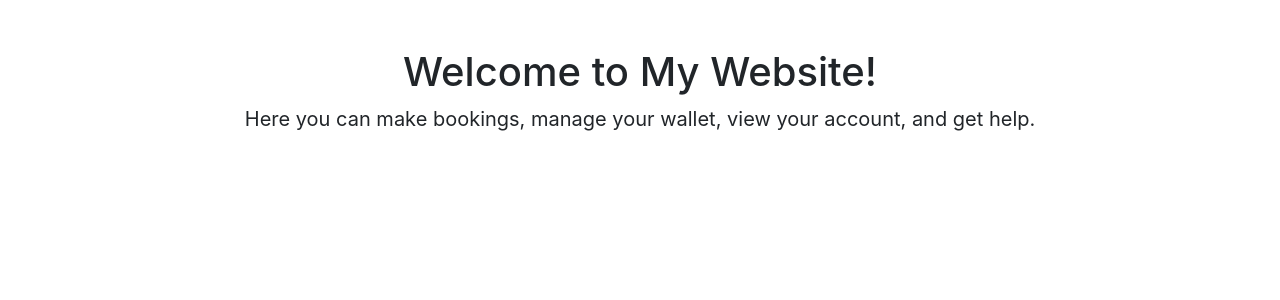
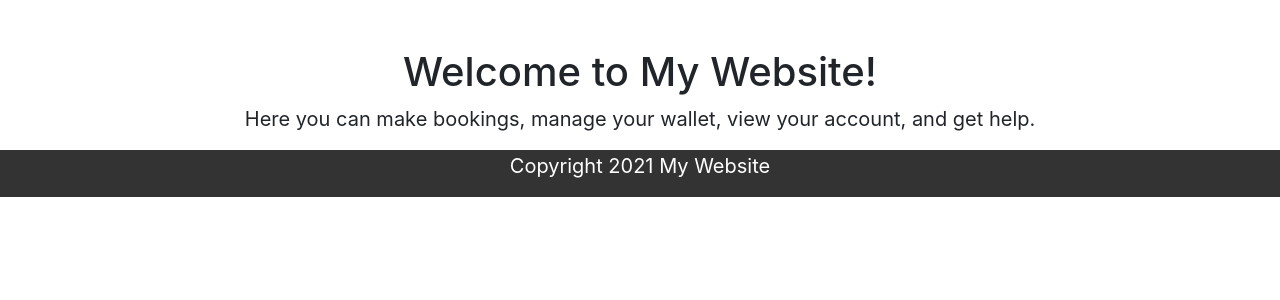
Before and after one commit to BilalJayy/GOO-Malik-Bilal-Javed, a PHP site: page /GOO.html in a window 1280 px wide. Shown: the part 62-362 px from the top of the page. Run offline with PHP 8.4, Linux system fonts and the light colour scheme.

Commit message:
changes in footer

```diff
--- a/GOO.html
+++ b/GOO.html
@@ -36,14 +36,14 @@
       </div>
     </nav>
 
-
-
     <!-- Content -->
     <div class="container mt-5">
       <h1>Welcome to My Website!</h1>
       <p>Here you can make bookings, manage your wallet, view your account, and get help.</p>
     </div>
-
+    <div id="footer">
+      <p>Copyright 2021 My Website</p>
+    </div>
     <!-- Optional JavaScript -->
     <!-- jQuery first, then Popper.js, then Bootstrap JS -->
     <script src="https://code.jquery.com/jquery-3.5.1.slim.min.js" integrity="sha384-DfXdz2htPH0lsSSs5nCTpuj/zy4C+OGpamoFVy38MVBnE+IbbVYUew+OrCXa
--- a/Template.css
+++ b/Template.css
@@ -101,3 +101,10 @@ p {
   background-color: #0069d9;
   border-color: #0062cc;
 }
+
+#footer {
+  background-color: #333;
+  color: #fff;
+  text-align: center;
+  padding: 0.5px;
+}
```
Also changed, not shown: Bookings.html (+9 -6 lines).
